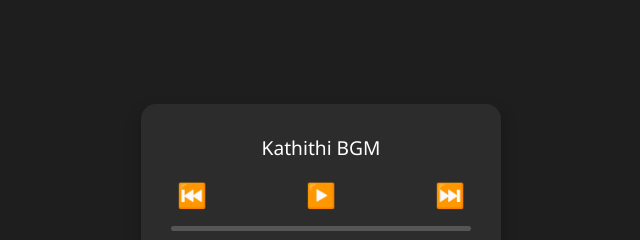
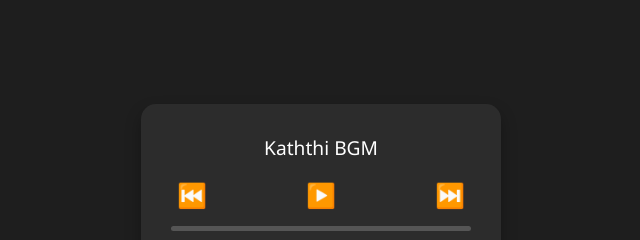
Before and after one commit to SA-Sanush/Intership_Project_2, a plain HTML site: page index.html in a window 1280 px wide. Shown: the part 218-458 px from the top of the page, 319-959 px from the left. Drawn offline with Linux system fonts and the light colour scheme.

Commit message:
Update index.html

```diff
--- a/index.html
+++ b/index.html
@@ -83,8 +83,8 @@
   <script>
     const songs = [
       {
-        title: "Kathithi BGM",
-        src: "kaththi.mp3",
+        title: "Kaththi BGM",
+        src: "Kaththi.mp3",
         cover: "#"
       },
       {
@@ -94,7 +94,7 @@
       },
       {
         title: "Chuttamalle Song",
-        src: "chuttamalle.mp3",
+        src: "Chuttamalle.mp3",
         cover: "#"
       }
     ];
```
